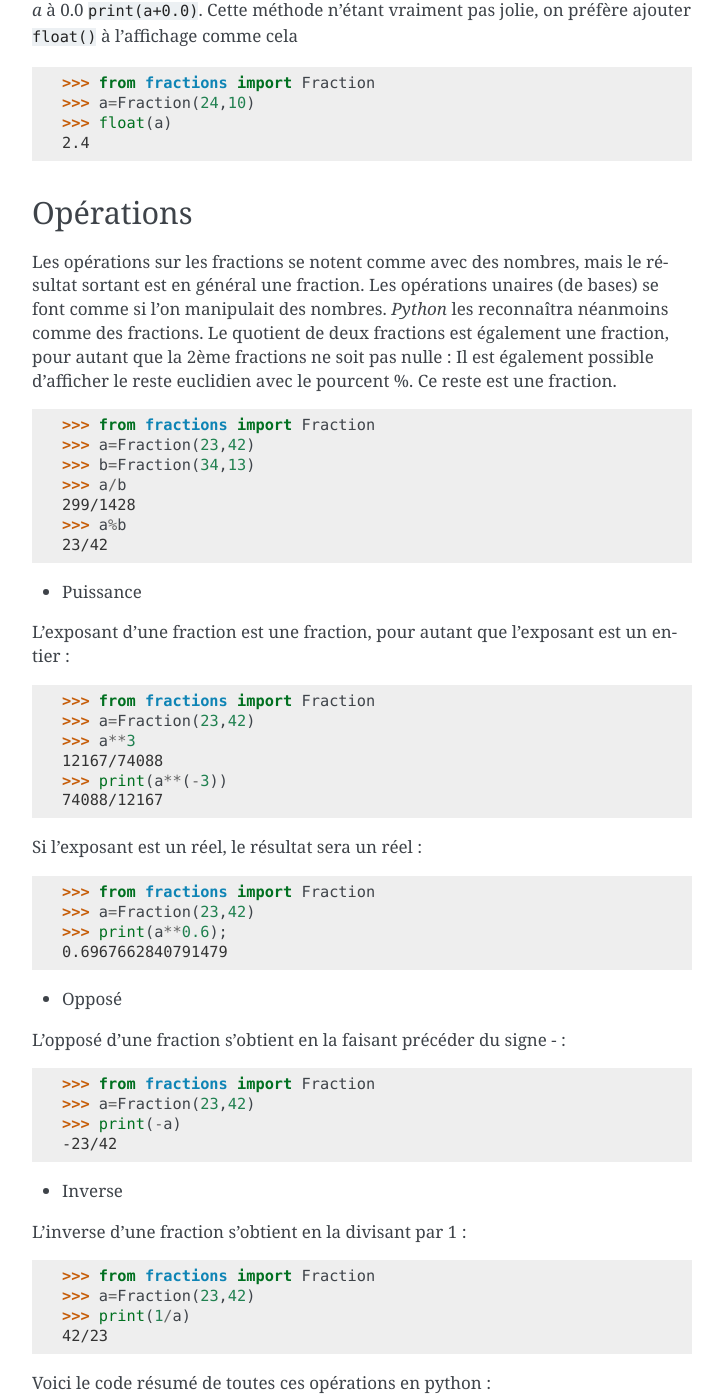
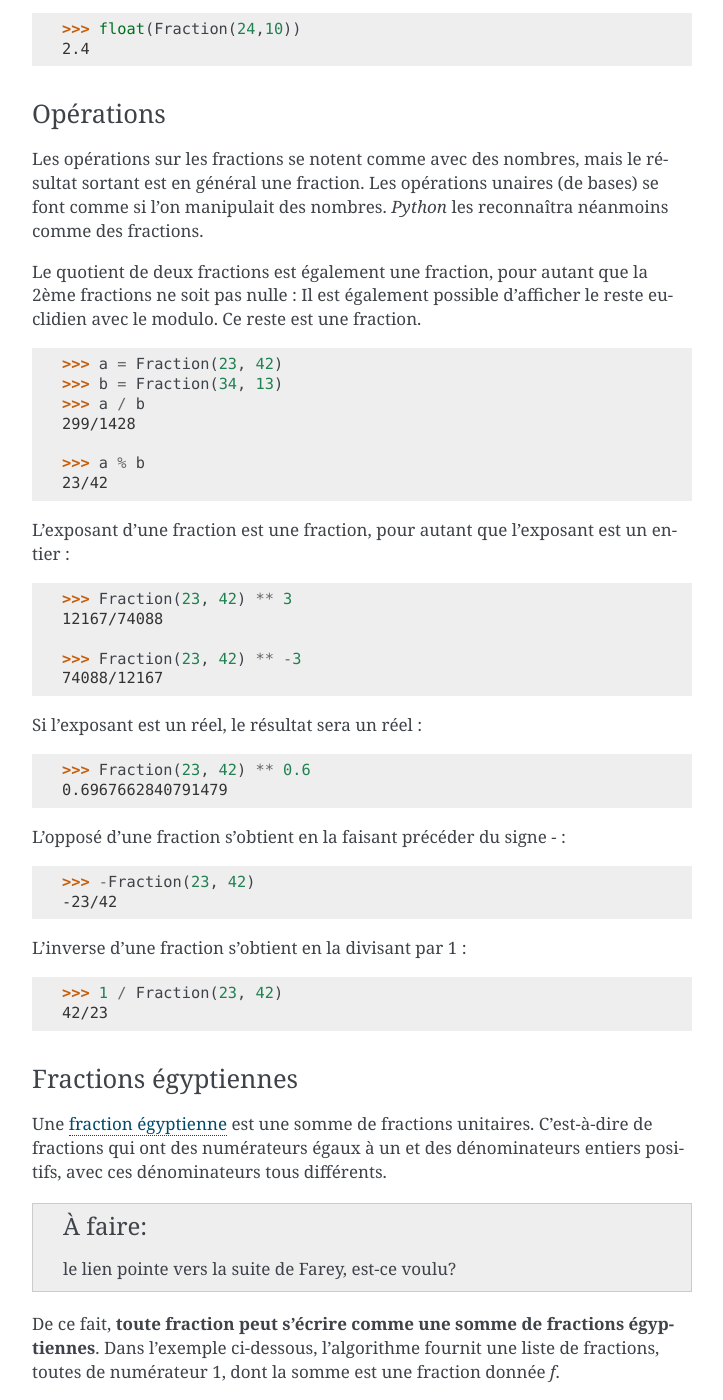
Before and after one commit to HE-Arc/livre-python, a Sphinx documentation site: the page built from source/math/index.rst, in a window 1280 px wide and 1400 px high, scrolled down 8012 px. Shown: the whole window, without its empty margins (388-1111 px from the left). Built offline with Sphinx 7.4.7, drawn with Linux system fonts in a browser that asks for light colours; some of the changed text lies outside the part shown.

Commit message:
math: remarques/corrections
cc @gaboss222

Signed-off-by: Yoan Blanc <yoan@dosimple.ch>

```diff
--- a/source/index.rst
+++ b/source/index.rst
@@ -10,8 +10,6 @@
 .. toctree::
    :maxdepth: 1
 
-   json/index.rst
-   math/index.rst
    multiprocessing/index.rst
    re/index.rst
    secrets/index.rst
--- a/source/introduction.rst
+++ b/source/introduction.rst
@@ -26,11 +26,11 @@
    fstrings/index
    itertools/index
    io/index
+   math/index
    time/index
    super/index
 
 * :ref:`random-tutorial` ★
-* :ref:`math-tutorial`
 * :ref:`secrets-tutorial` ★
 * :ref:`statistics-tutorial`
 
--- a/source/math/index.rst
+++ b/source/math/index.rst
@@ -1,22 +1,21 @@
 .. _math-tutorial:
 
-======================
-    Math/Fractions
-======================
+========================
+``math`` / ``fractions``
+========================
 
 .. image:: img/logo.png
+   :scale: 50%
    :align: right
    :alt: Fraction
 
 Par Gabriel Griesser [#gg]_
 
-
-----------------
-   Introduction
-----------------
+Introduction
+------------
 
 Le principe du module :py:mod:`math` est d'effectuer diverses opérations mathématiques avec Python.
-Dans ce chapitre, nous verrons les principales opérations possibles en utilisant le module *MATH* et les fractions en Python en utilisant ce module.
+Dans ce chapitre, nous verrons les principales opérations possibles en utilisant le module :py:mod:`math` et les fractions en Python en utilisant ce module.
 
 Les nombres entiers sont relativement simple a utiliser en Python.
 Ce langage devine facilement si un nombre est entier ou pas grâce à la virgule (ou point décimal dans *Python*).
@@ -30,17 +29,17 @@
 Pour effectuer des calculs exacts avec des fractions, on importe le module :py:mod:`fractions`
 afin de transformer Python en un langage de programmation spécialisé dans les fractions.
 
-==============
-    Nombres
-==============
+Nombres
+-------
+
 Avant tout, il faut savoir que les nombres sont déclarés comme des variables en Python, et que le type de ces dernières
 sont reconnu à l'initialisation de la variable.
 Python comporte cinq catégories de nombres :
 
- * `int` (ou long) pour les nombres entiers, les *int* et les *long* on été unifiés récemment.
- * `fraction` pour les fractions (quotients d'entiers par des entiers).
- * `decimal` et `float` pour les réels (ou *nombres décimaux*).
- * `complex` pour les nombres complexes.
+ * :py:class:`int` pour les nombres entiers,
+ * :py:mod:`fractions` pour les fractions (quotients d'entiers par des entiers),
+ * :py:mod:`decimal` et :py:class:`float` pour les réels (ou *nombres décimaux*),
+ * :py:class:`complex` pour les nombres complexes.
 
 ---------
 Exemples
@@ -49,15 +48,14 @@
 
 .. code-block:: pycon
 
-	>>> a=3
-	>>> print(type(a))
-	<class 'int'>
-	>>> b=3.14
-	>>> print(type(b))
-	<class 'float'>
-	>>> c=int(b)
-	>>> print(c)
-	3
+    >>> a = 3
+    >>> type(a)
+    <class 'int'>
+    >>> b = 3.14
+    >>> type(b)
+    <class 'float'>
+    >>> int(b)
+    3
 
 On remarquera que Python reconnait *a* comme un entier,  *b* comme un nombre décimal,
 et *c* qui peut être entier même s'il est obtenu à partir de *b*.
@@ -80,12 +79,12 @@
 
 .. code-block:: pycon
 
-	>>> a=3
-	>>> b=2
-	>>> a/b
-	1.5
-	>>> a//b
-	1
+    >>> a = 3
+    >>> b = 2
+    >>> a / b
+    1.5
+    >>> a // b
+    1
 
 
 ---------------------
@@ -96,50 +95,54 @@
 
 .. code-block:: pycon
 
-	>>> from math import fabs
-	>>> fabs(10)
-	10.0
-	>>> fabs(-10)
-	10.0
+    >>> from math import fabs
+    >>> fabs(10)
+    10.0
+    >>> fabs(-10)
+    10.0
 
 La fonction ``factorial(x)`` retourne *x* factoriel. Si *x* n'est pas un int ou est négatif, la fonction retourne
 une erreur de type *ValueError*.
 
 .. code-block:: pycon
 
-	>>> from math import factorial
-	>>> factorial(4)
-	24
+    >>> from math import factorial
+    >>> factorial(4)
+    24
 
 La fonction ``frexp(x)`` retourne la mantisse et l'exposant de *x* comme la paire *(m, e)*
 *m* est un float et *e* est un int. Si *x* est nul, la fonction renvoie ``(0.0, 0)``.
 
 .. code-block:: pycon
 
-	>>> from math import frexp
-	>>> frexp(3)
-	(0.75, 2)
+    >>> from math import frexp
+    >>> frexp(3)
+    (0.75, 2)
+
+.. todo:: Et ça veut dire quoi concrétement ?
 
 La fonction ``gcd(a, b)`` retourne la plus grand diviseur commun des int *a* et *b*.
 
 .. code-block:: pycon
 
-	>>> from math import gcd
-	>>> gcd(24, 6)
-	6
+    >>> from math import gcd
+    >>> gcd(24, 6)
+    6
 
-La fonction ``isfinite(x)`` retourne **TRUE** si *x* n'est ni un nombre infini, ni un NaN (*not a number*).
-Renvoie **FALSE** sinon.
+La fonction :py:func:`isfinite(x) <math.isfinite>` retourne ``True`` si *x* n'est ni un nombre infini, ni un NaN (*not a number*).
+Renvoie ``False`` sinon.
 
 .. code-block:: pycon
 
-	>>> from math import isfinite
-	>>> isfinite(2)
-	True
-	>>> isfinite(0.0)
-	True
-	>>> isfinite(0/1)
-	True
+    >>> from math import isfinite
+    >>> isfinite(2)
+    True
+    >>> isfinite(0.0)
+    True
+    >>> isfinite(0/1)
+    True
+
+.. todo:: Un exemple à ``False`` serait intéressant.
 
 
 ---------------------------------------
@@ -155,14 +158,16 @@
 
 .. code-block:: pycon
 
-	>>> from math import sqrt, pow
-	>>> a=sqrt(100)
-	>>> a
-	10.0
-	>>> a.is_integer()
-	True
-	>>>	pow(a,3)
-	1000.0
+    >>> from math import sqrt, pow
+    >>> a = sqrt(100)
+    >>> a
+    10.0
+    >>> a.is_integer()
+    True
+    >>> pow(a,3)
+    1000.0
+
+.. pourquoi sqrt et pow quand on a l'opérateur `**` ?
 
 La fonction log(x, [base]) retourne le logarithme naturel de *x* (en base *e*).
 Avec deux arguments, cette fonction retourne le logerithme de *x* dans la base donnée.
@@ -170,15 +175,15 @@
 
 .. code-block:: pycon
 
-	>>> from math import log, log2, log10
-	>>> log(4)
-	1.386294361119
-	>>> log(4, 2)
-	2.0
-	>>> log2(8)
-	3.0
-	>>> log10(100)
-	2.0
+    >>> from math import log, log2, log10
+    >>> log(4)
+    1.386294361119
+    >>> log(4, 2)
+    2.0
+    >>> log2(8)
+    3.0
+    >>> log10(100)
+    2.0
 
 -------------------------------------------
 Angles, fonctions trigonométriques et *PI*
@@ -189,85 +194,99 @@
 
 .. code-block:: pycon
 
-	>>> from math import radians, degrees
-	>>> x=radians(180)
-	>>> print(x)
-	3.141592653589793
-	>>> y=degrees(x)
-	>>> print(y)
-	180.0
+    >>> from math import radians, degrees
+    >>> x=radians(180)
+    >>> print(x)
+    3.141592653589793
+    >>> y=degrees(x)
+    >>> print(y)
+    180.0
 
 
 Qui dit conversion d'angle dit aussi fonctions trigonométriques.
 Ces dernières, *sin, cos* et *tan*, font également parties du module *math*.
-Elles s'expriment toutes sous la forme ``sin(x), cos(x), tan(x)`` et renvoient le sinus, cosinus et tangante de *x* en radians.
+Elles s'expriment toutes sous la forme ``sin(x)``, ``cos(x)``, ``tan(x)`` et renvoient le sinus, cosinus et tangante de *x* en radians.
 
 Les fonctions hyperboliques sont aussi présentes en rajoutant la lettre ``h`` à la suite des fonctions trigonométriques.
 À noter que la différence du type d'angle (degré ou radian) se montre très nettement au dernier *print*.
 
+.. attention:: les fonctions hyperboliques ne travaillent pas sur un cercle (donc un angle), mais une hyperbole. Des exemples avec des degrés et des radians n'ont donc aucun sens.
+
 .. code-block:: pycon
 
-	>>> from math import sin, cos, tan, tanh, cosh, sinh
-	>>> x=radians(180)
-	>>> y=degrees(x)
-	>>> sin(y)
-	-0.8011526357338304
-	>>> cos(y)
-	-0.5984600690578581
-	>>> tan(y)
-	1.3386902103511544
-	>>> tanh(x)
-	0.99627207622075
-	>>> cosh(x)
-	11.591953275521519
-	>>> sinh(y)
-	7.446921003909191e+77
+    >>> from math import degrees, radians, sin, cos, tan, tanh, cosh, sinh
+    >>> x=radians(180)
+    >>> y=degrees(x)
+    >>> sin(y)
+    -0.8011526357338304
+    >>> cos(y)
+    -0.5984600690578581
+    >>> tan(y)
+    1.3386902103511544
+    >>> tanh(x)
+    0.99627207622075
+    >>> cosh(x)
+    11.591953275521519
+    >>> sinh(y)
+    7.446921003909191e+77
 
 
-Les fonctions ``asin(x), acos(x), atan(x)``, qui correspondent aux *arc sin, arc cos*, et *arc tan* peuvent être utilisées.
+Les fonctions ``asin(x)``, ``acos(x)``, ``atan(x)``, qui correspondent aux *arc sin, arc cos*, et *arc tan* peuvent être utilisées.
 Attention cependant aux limites, *x* doit être compris entre -1 et 1.
 
 .. code-block:: pycon
 
-	>>> from math import acos, asin, atan
-	>>> acos(1)
-	0.0
-	>>> acos(1.9)
-	Traceback (most recent call last):
-	  File "<stdin>", line 1, in <module>
-	ValueError: math domain error
-	>>> asin(0.5)
-	0.5235987755982989
-	>>> atan(0.333333)
-	0.3217502543966122
+    >>> from math import acos, asin, atan
+
+    >>> acos(1)
+    0.0
+
+    >>> acos(1.9)
+    Traceback (most recent call last):
+      File "<stdin>", line 1, in <module>
+    ValueError: math domain error
+
+    >>> asin(0.5)
+    0.5235987755982989
+
+    >>> atan(0.333333)
+    0.3217502543966122
 
 Le nombre très connu, *pi* fait également partie de notre module, comme bien d'autres constantes (*e*, *tau*, etc.).
 Pour l'utiliser, il suffit simplement d'écrire ``pi`` en commande. Cela va de même pour les autres constantes.
 
+.. le nombre très connu, pi...
+
 .. code-block:: pycon
 
-	>>> from math import pi, cos, tan
-	>>> pi
-	3.141592653589793
-	>>> cos(pi)
-	-1.0
-	>>> tan(pi/4)
-	0.9999999999999999
+    >>> from math import pi, cos, tan
+    >>> pi
+    3.141592653589793
+    >>> cos(pi)
+    -1.0
+    >>> tan(pi/4)
+    0.9999999999999999
+
+.. todo:: Comment comparer ``tan(pi/4)`` et ``1``?
 
 
 ------------------
 Nombres complexes
 ------------------
 Pour utiliser les nombres complexes en *Python*, il suffit d'écrire ``complex(x,y)``.
-Rappelons que les physiciens  notant *j* le nombre complexe dont le carré vaut -1, *Python* suit ce choix.
+Rappelons que les physiciens notant *j* le nombre complexe dont le carré vaut :math:`-1`,
+*Python* suit ce choix.
+
+.. todo:: Faux, les physiciens utilisent la lettre *i*.
 
 
 .. code-block:: pycon
 
-	>>> 4 + 3j
-	(4 + 3j)
-	>>> complex(4, 3)
-	(4 + 3j)
+    >>> 4 + 3j
+    (4 + 3j)
+
+    >>> complex(4, 3)
+    (4 + 3j)
 
 
 -----------
@@ -356,102 +381,89 @@
 
 .. code-block:: pycon
 
-	>>> from fractions import Fraction
-	>>> a=Fraction(24,10)
-	>>> a
-	12/5
+    >>> from fractions import Fraction
+    >>> Fraction(24, 10)
+    12/5
 
 Une fois la fraction calculée, on peut afficher son numérateur et son dénominateur avec ``a.numerator`` et ``a.denominator``.
 Bien entendu, le numérateur de ``24/10`` n'est pas 24, ce dernier est réduit. On obtiendra donc 12.
 
 .. code-block:: pycon
 
-	>>> from fractions import Fraction
-	>>> a=Fraction(24,10)
-	>>> a.numerator
-	12
-	>>> a.denominator
-	5
+    >>> a = Fraction(24, 10)
+    >>> a.numerator
+    12
+    >>> a.denominator
+    5
 
-Pour obtenir le résultat de la fraction en nombre réel, nous pouvons additionner *a* à 0.0 ``print(a+0.0)``.
-Cette méthode n'étant vraiment pas jolie, on préfère ajouter ``float()`` à l'affichage comme cela
+Pour obtenir le résultat de la fraction en nombre réel, il faut transformer la fraction en nombre flottant, :py:class:`float`.
 
 .. code-block:: pycon
 
-	>>> from fractions import Fraction
-	>>> a=Fraction(24,10)
-	>>> float(a)
-	2.4
+    >>> float(Fraction(24,10))
+    2.4
 
 
 -----------
 Opérations
 -----------
+
 Les opérations sur les fractions se notent comme avec des nombres, mais le résultat sortant est en général une fraction.
 Les opérations unaires (de bases) se font comme si l'on manipulait des nombres. *Python* les reconnaîtra néanmoins comme
 des fractions.
+
 Le quotient de deux fractions est également une fraction, pour autant que la 2ème fractions ne soit pas nulle :
-Il est également possible d'afficher le reste euclidien avec le pourcent %. Ce reste est une fraction.
+Il est également possible d'afficher le reste euclidien avec le modulo. Ce reste est une fraction.
 
 .. code-block:: pycon
 
-	>>> from fractions import Fraction
-	>>> a=Fraction(23,42)
-	>>> b=Fraction(34,13)
-	>>> a/b
-	299/1428
-	>>> a%b
-	23/42
+    >>> a = Fraction(23, 42)
+    >>> b = Fraction(34, 13)
+    >>> a / b
+    299/1428
 
-- Puissance
+    >>> a % b
+    23/42
 
 L'exposant d'une fraction est une fraction, pour autant que l'exposant est un entier :
 
 .. code-block:: pycon
 
-	>>> from fractions import Fraction
-	>>> a=Fraction(23,42)
-	>>> a**3
-	12167/74088
-	>>> print(a**(-3))
-	74088/12167
+    >>> Fraction(23, 42) ** 3
+    12167/74088
+
+    >>> Fraction(23, 42) ** -3
+    74088/12167
 
 Si l'exposant est un réel, le résultat sera un réel :
 
 .. code-block:: pycon
 
-	>>> from fractions import Fraction
-	>>> a=Fraction(23,42)
-	>>> print(a**0.6);
-	0.6967662840791479
-
-- Opposé
+    >>> Fraction(23, 42) ** 0.6
+    0.6967662840791479
 
 L'opposé d'une fraction s'obtient en la faisant précéder du signe - :
 
 .. code-block:: pycon
 
-	>>> from fractions import Fraction
-	>>> a=Fraction(23,42)
-	>>> print(-a)
-	-23/42
-
-
-- Inverse
+    >>> -Fraction(23, 42)
+    -23/42
 
 L'inverse d'une fraction s'obtient en la divisant par 1 :
 
 .. code-block:: pycon
 
-	>>> from fractions import Fraction
-	>>> a=Fraction(23,42)
-	>>> print(1/a)
-	42/23
+    >>> 1 / Fraction(23, 42)
+    42/23
 
 
-Voici le code résumé de toutes ces opérations en python :
+..
+   quel intérêt?
 
-.. literalinclude:: ./examples/Fraction.py
+   Voici le code résumé de toutes ces opérations en Python :
+
+   .. literalinclude:: ./examples/Fraction.py
+
 
 
 ----------------------
@@ -461,27 +473,35 @@
 Une `fraction égyptienne <http://fr.wikipedia.org/wiki/Suite_de_Farey>`_ est une somme de fractions unitaires.
 C'est-à-dire de fractions qui ont des numérateurs égaux à un et des dénominateurs entiers positifs,
 avec ces dénominateurs tous différents.
+
+.. todo:: le lien pointe vers la suite de Farey, est-ce voulu?
+
 De ce fait, **toute fraction peut s'écrire comme une somme de fractions égyptiennes**.
 Dans l'exemple ci-dessous, l'algorithme fournit une liste de fractions, toutes de numérateur 1, dont la somme
 est une fraction donnée *f*.
 
 .. literalinclude:: ./examples/Farey.py
 
+.. todo:: et le résultat?
 
 Dans cet exemple, le dénominateur d'une fraction égyptienne est choisi (en entier) et est plus grand
 que l'inverse de la fraction *f* (pour que l'algorithme converge). Attention si l'inverse de *f* est entier,
 on ne doit pas ajouter 1 car la suite serait infinie. On utilise alors la fonctoin ``ceil``. Donc
 
- - Il faut importer le module *math* qui contient la fonction ceil.
+ - Il faut importer le module *math* qui contient la fonction :py:func:`~math.ceil`.
  - L'objet ``ceil(1/f)`` n'est plus un entier mais un réel (par conséquent, il ne peut plus être le dénominateur d'une fraction, donc erreur de *Python*). On convertit alors ce réel en entier (avec le *int*).
+
+.. todo:: que veut dire ``ceil``?
 
 Comme *Python* ne possède pas de boucle *do..while*, il faut ajouter la dernière fraction égyptienne à la liste,
 pour que celle-ci soit complète.
 
+.. literalinclude:: examples/Egyptien.py
 
-================
-   Conclusion
-================
+.. todo:: et le résultat?
+
+Conclusion
+----------
 
 Le calcul mathématique est facile à réaliser en *Python*. À savoir que ce dernier reconnaît automatiquement
 le type de la variable, si cette dernière possède une virgule ou pas. Il est aisé de demander à *Python*
```
Also changed, not shown: other parts of source/math/index.rst (+41 -34 lines).
